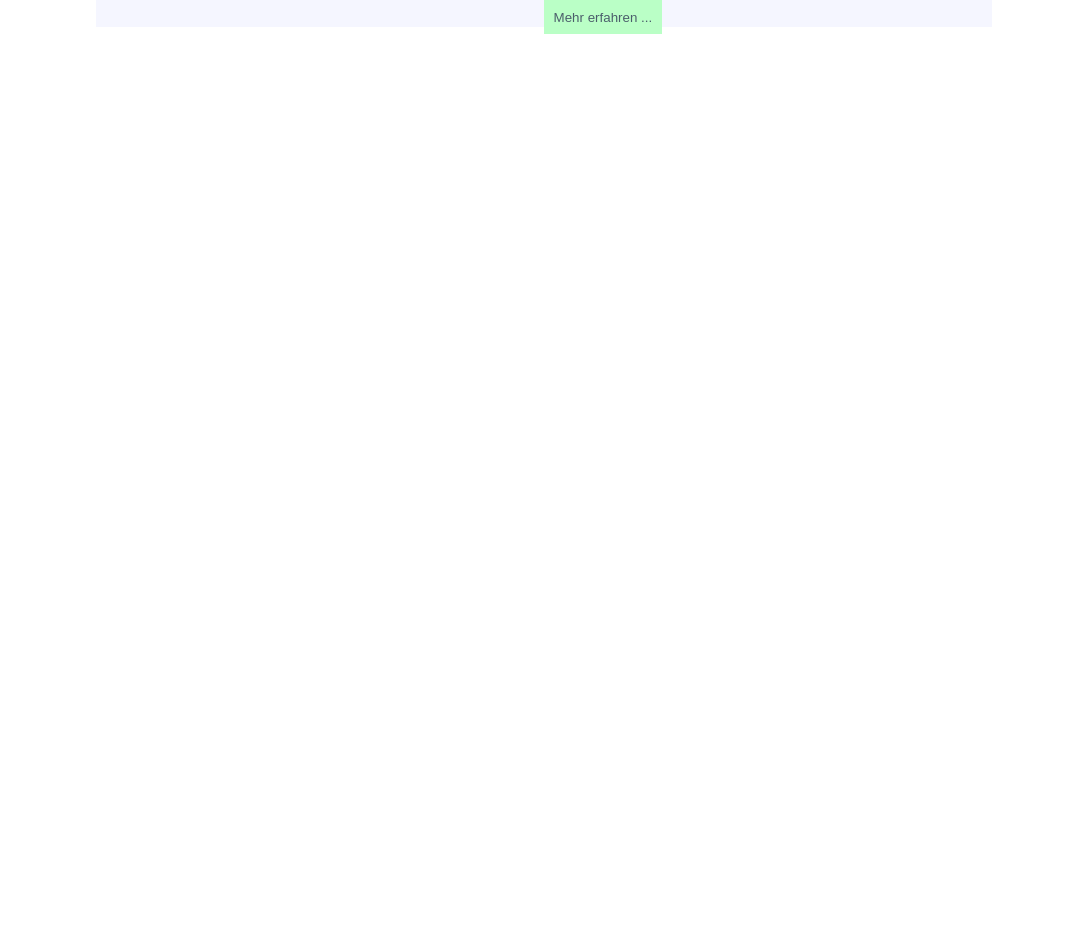
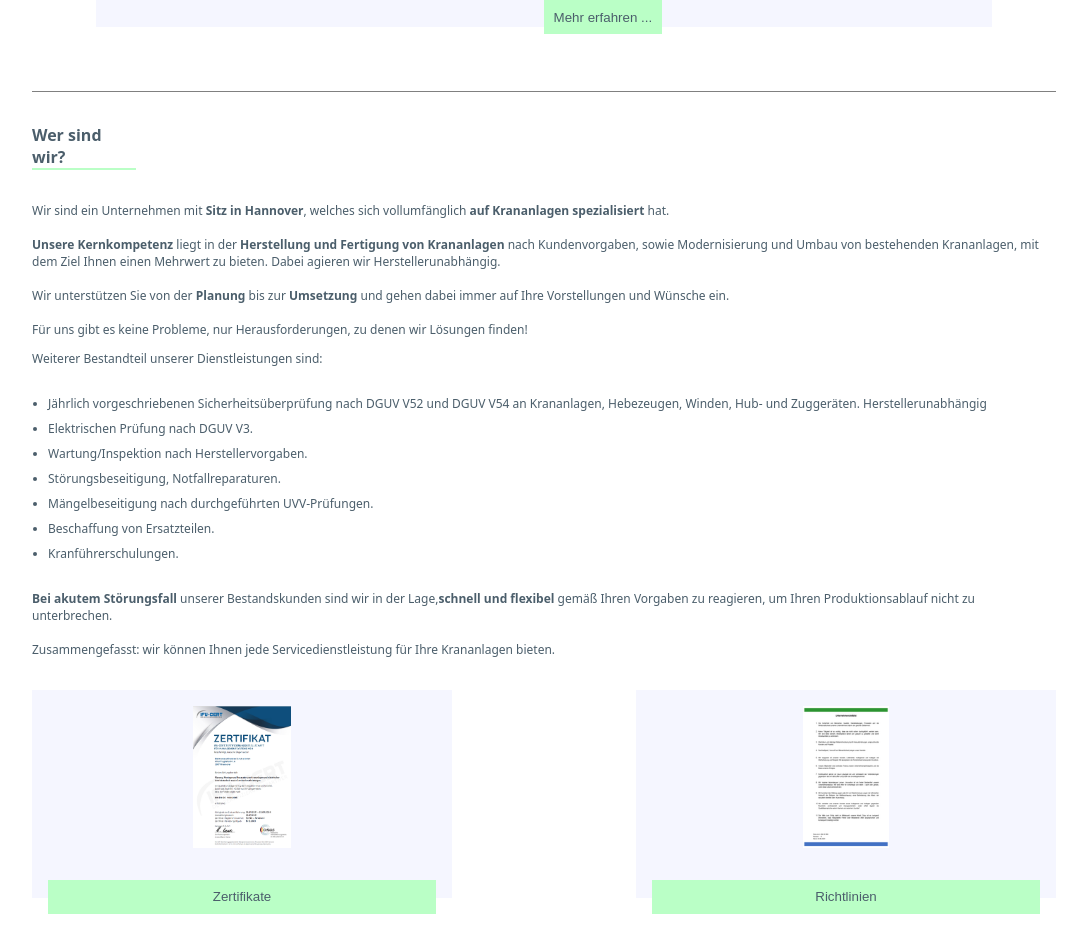
Before and after one commit to jonas8900/CompanyWebsite, a Next.js app: page / in a window 1280 px wide. Shown: the part 4940-5870 px from the top of the page, without its empty margins (96-1167 px from the left). Before the commit the page ends 5015 px from the top, so only its background shows below. Built offline with nearby package versions, Linux system fonts and the light colour scheme.

Commit message:
adding new about us page

```diff
--- /dev/null
+++ b/components/AboutUs.js
@@ -0,0 +1,208 @@
+import styled from "styled-components";
+import Greenbutton from "./GreenButton";
+import Image from "next/image";
+import ImageFolder from "./ImageWindowFolder";
+import { useState } from "react";
+
+export default function AboutUs() {
+  const [showImageFolderCertificate, setShowImageFolderCertificate] =
+    useState(false);
+  const [showImageFolderGuidelines, setShowImageFolderGuidelines] =
+    useState(false);
+
+  function handleShowImageFolderCertificate() {
+    setShowImageFolderCertificate(!showImageFolderCertificate);
+  }
+
+  function handleShowImageFolderGuideLines() {
+    setShowImageFolderGuidelines(!showImageFolderGuidelines);
+  }
+
+  return (
+    <>
+      <StyledAboutUsSection>
+        <StyledHeadline>Wer sind wir?</StyledHeadline>
+        <p>
+          Wir sind ein Unternehmen mit <b>Sitz in Hannover</b>, welches sich
+          vollumfänglich <b>auf Krananlagen spezialisiert</b> hat. <br />
+          <br /> <b>Unsere Kernkompetenz</b> liegt in der{" "}
+          <b>Herstellung und Fertigung von Krananlagen</b> nach Kundenvorgaben,
+          sowie Modernisierung und Umbau von bestehenden Krananlagen, mit dem
+          Ziel Ihnen einen Mehrwert zu bieten. Dabei agieren wir
+          Herstellerunabhängig. <br />
+          <br /> Wir unterstützen Sie von der <b>Planung</b> bis zur{" "}
+          <b>Umsetzung</b> und gehen dabei immer auf Ihre Vorstellungen und
+          Wünsche ein. <br />
+          <br />
+          Für uns gibt es keine Probleme, nur Herausforderungen, zu denen wir
+          Lösungen finden!
+        </p>
+        <StyledSubHeadline>
+          Weiterer Bestandteil unserer Dienstleistungen sind:
+        </StyledSubHeadline>
+        <StyledList>
+          <li>
+            Jährlich vorgeschriebenen Sicherheitsüberprüfung nach DGUV V52 und
+            DGUV V54 an Krananlagen, Hebezeugen, Winden, Hub- und Zuggeräten.
+            Herstellerunabhängig
+          </li>
+          <li>Elektrischen Prüfung nach DGUV V3.</li>
+          <li>Wartung/Inspektion nach Herstellervorgaben.</li>
+          <li>Störungsbeseitigung, Notfallreparaturen.</li>
+          <li>Mängelbeseitigung nach durchgeführten UVV-Prüfungen.</li>
+          <li>Beschaffung von Ersatzteilen.</li>
+          <li>Kranführerschulungen.</li>
+        </StyledList>
+        <p>
+          <b>Bei akutem Störungsfall</b> unserer Bestandskunden sind wir in der
+          Lage,
+          <b>schnell und flexibel</b> gemäß Ihren Vorgaben zu reagieren, um
+          Ihren Produktionsablauf nicht zu unterbrechen. <br />
+          <br />
+          Zusammengefasst: wir können Ihnen jede Servicedienstleistung für Ihre
+          Krananlagen bieten.
+        </p>
+      </StyledAboutUsSection>
+      <StyledCertificateSection>
+        <StyledCertificateArticleLeft>
+          <StyledImage
+            src="/Zertifikat.png"
+            width={99}
+            height={142}
+            alt="Bild eines ISO - Zertifikates"
+          />
+          <Greenbutton margin={-2} onClick={handleShowImageFolderCertificate}>
+            Zertifikate
+          </Greenbutton>
+        </StyledCertificateArticleLeft>
+        <StyledCertificateArticleRight>
+          <StyledImage
+            src="/Richtlinien.png"
+            width={99}
+            height={142}
+            alt="Bild eines ISO - Zertifikates"
+          />
+          <Greenbutton margin={-2} onClick={handleShowImageFolderGuideLines}>
+            Richtlinien
+          </Greenbutton>
+        </StyledCertificateArticleRight>
+      </StyledCertificateSection>
+      {showImageFolderCertificate && (
+        <ImageFolder onClick={handleShowImageFolderCertificate}></ImageFolder>
+      )}
+      {showImageFolderGuidelines && (
+        <ImageFolder onClick={handleShowImageFolderGuideLines}>
+          <StyledImageWrapper>
+            <StyledImageDescription>
+              <h2>Zertfikat 1</h2>
+              <StyledImage
+                src="/Richtlinien.png"
+                width={99}
+                height={142}
+                alt="Bild eines ISO - Zertifikates"
+              />
+            </StyledImageDescription>
+            <StyledImageDescription>
+              <h2>Zertfikat 2</h2>
+              <StyledImage
+                src="/Richtlinien.png"
+                width={99}
+                height={142}
+                alt="Bild eines ISO - Zertifikates"
+              />
+            </StyledImageDescription>
+            <StyledImageDescription>
+              <h2>Zertfikat 3</h2>
+              <StyledImage
+                src="/Richtlinien.png"
+                width={99}
+                height={142}
+                alt="Bild eines ISO - Zertifikates"
+              />
+            </StyledImageDescription>
+          </StyledImageWrapper>
+        </ImageFolder>
+      )}
+    </>
+  );
+}
+
+const StyledAboutUsSection = styled.section`
+  border-top: 1px solid grey;
+  margin: 4rem 10% auto 10%;
+`;
+
+const StyledHeadline = styled.h1`
+  width: 6.5rem;
+  margin: 2rem 0 2rem 0;
+  border-bottom: 2px solid var(--color-primary);
+`;
+
+const StyledImageDescription = styled.article`
+  display: flex;
+  flex-direction: column;
+  align-items: center;
+  justify-content: center;
+  margin: 2rem 2rem 0 2rem;
+`;
+
+const StyledList = styled.ul`
+  font-size: var(--font-size-text);
+  font-weight: 400;
+  display: grid;
+  gap: 0.5rem;
+  color: var(--color-fourth);
+  padding: 1rem;
+  margin-top: 0;
+`;
+
+const StyledSubHeadline = styled.h3`
+  font-size: var(--font-size-text);
+  font-weight: 400;
+  color: var(--color-fourth);
+`;
+
+const StyledCertificateSection = styled.section`
+  display: flex;
+  margin: 2rem 10% 2rem 10%;
+  justify-content: space-between;
+`;
+
+const StyledCertificateArticleLeft = styled.article`
+  width: 100%;
+  height: 100%;
+  background-color: var(--color-third);
+  display: grid;
+  gap: 2rem;
+  grid-area: 1 / 1 / 2 / 2;
+  padding: 1rem;
+  max-width: 420px;
+  margin-right: 1rem;
+  margin-bottom: 0;
+`;
+
+const StyledCertificateArticleRight = styled.article`
+  width: 100%;
+  height: 100%;
+  background-color: var(--color-third);
+  display: grid;
+  gap: 2rem;
+  margin-right: 0;
+  grid-area: 1 / 2 / 2 / 3;
+  padding: 1rem;
+  max-width: 420px;
+`;
+
+const StyledImage = styled(Image)`
+  margin: auto;
+  object-fit: contain;
+`;
+
+const StyledImageWrapper = styled.section`
+  border: 1px solid black;
+  display: flex;
+  align-items: center;
+  justify-content: center;
+  flex-wrap: wrap;
+  margin: auto;
+`;
--- /dev/null
+++ b/components/ImageWindowFolder.js
@@ -0,0 +1,75 @@
+import Greenbutton from "./GreenButton";
+import styled, { keyframes } from "styled-components";
+
+export default function ImageFolder({
+  animationTrigger,
+  children,
+  onClick,
+  value,
+}) {
+  return (
+    <>
+      <StyledWindow $animationtrigger={animationTrigger}>
+        <StyledImagWrapper>
+          <StyledImageContainer>{children}</StyledImageContainer>
+          <StyledButtonArticle>
+            <Greenbutton onClick={onClick} $value={value}>
+              Schließen
+            </Greenbutton>
+          </StyledButtonArticle>
+        </StyledImagWrapper>
+      </StyledWindow>
+    </>
+  );
+}
+
+const FadeIn = keyframes`
+0% {opacity: 0;}
+100% {opacity: 1;}
+
+`;
+
+const FadeOut = keyframes`
+0% { opacity: 1;}
+100% { opacity: 0; }
+`;
+
+const StyledWindow = styled.section`
+  width: 100%;
+  height: 100%;
+  position: fixed;
+  top: 0;
+  left: 0;
+  z-index: 100;
+  background-color: rgba(0, 0, 0, 0.5);
+  backdrop-filter: blur(20px);
+  animation: ${({ $animationtrigger }) =>
+      $animationtrigger ? FadeOut : FadeIn}
+    0.4s ease;
+`;
+
+const StyledImagWrapper = styled.article`
+  padding: 1rem;
+  position: fixed;
+  top: 40%;
+  transform: translate(-0%, -35%);
+  border-radius: 9px;
+  background-color: var(--color-third);
+  width: 80%;
+  left: 10%;
+  right: 10%;
+  margin: auto;
+  z-index: 1;
+  display: flex;
+  flex-wrap: wrap;
+`;
+
+const StyledImageContainer = styled.article`
+  margin-bottom: 4rem;
+`;
+
+const StyledButtonArticle = styled.article`
+  position: fixed;
+  bottom: 1rem;
+  left: 1rem;
+`;
--- a/pages/index.js
+++ b/pages/index.js
@@ -1,3 +1,4 @@
+import AboutUs from "../components/AboutUs";
 import Introtext from "../components/IntroText";
 import Navigation from "../components/Navigation";
 import Products from "../components/Products";
@@ -12,6 +13,7 @@ export default function Home() {
       <Randompicture />
       <Introtext />
       <Products />
+      <AboutUs />
     </>
   );
 }
```
Also changed, not shown: public/Richtlinien.png (added), public/Zertifikat.png (added).
